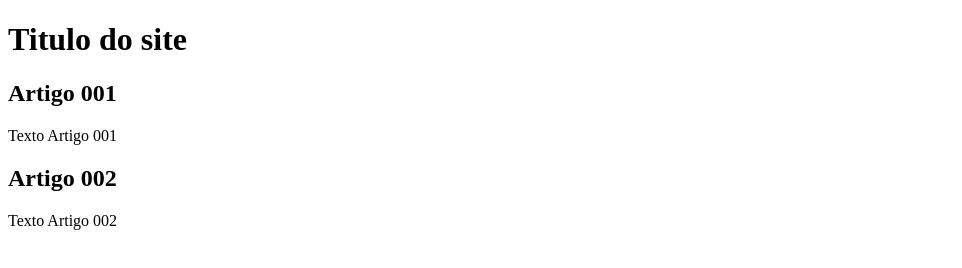
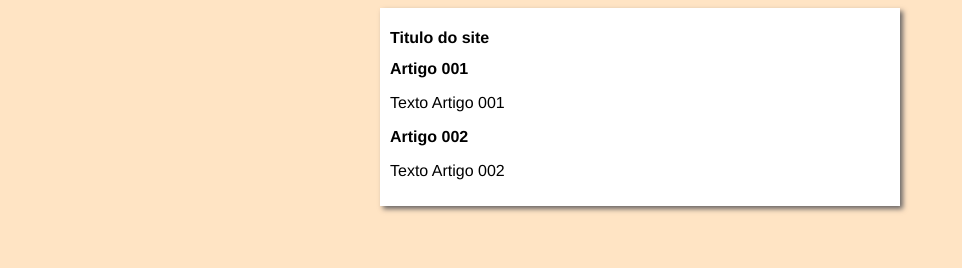
Before and after one commit to Brunarenner/10-Anos-de-nos-, a plain HTML site: page index.html in a window 1280 px wide. Shown: the whole page, without its empty margins (0-962 px from the left). Drawn offline with Linux system fonts and the light colour scheme.

Commit message:
iniciei o disign

```diff
--- /dev/null
+++ b/estilos/style.css
@@ -0,0 +1,14 @@
+*{
+    font-family: 'Franklin Gothic Medium', 'Arial Narrow', Arial, sans-serif;
+    font-size: 16px;
+}
+body{
+    background-color: bisque;
+}
+main{
+    background:white ;
+    width: 500px;
+    margin: auto;
+    padding: 10px;
+    box-shadow: 3px 3px 5px rgb(106, 102, 102) ;
+}
--- a/index.html
+++ b/index.html
@@ -5,6 +5,7 @@
     <meta charset="UTF-8">
     <meta name="viewport" content="width=device-width, initial-scale=1.0">
     <title>Titulo do Site</title>
+    <link rel="stylesheet" href="estilos/style.css">
 </head>
 
 <body>
```
